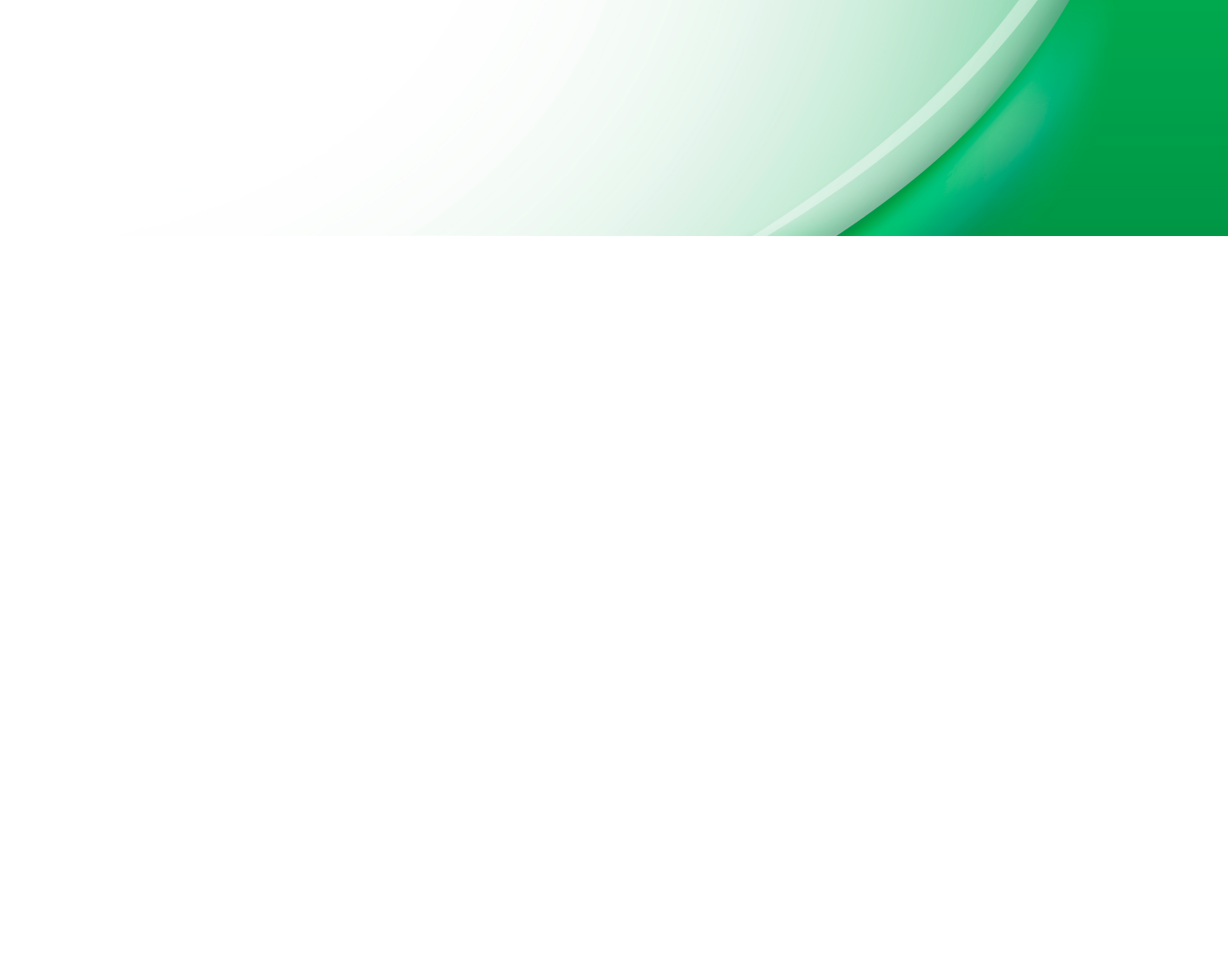
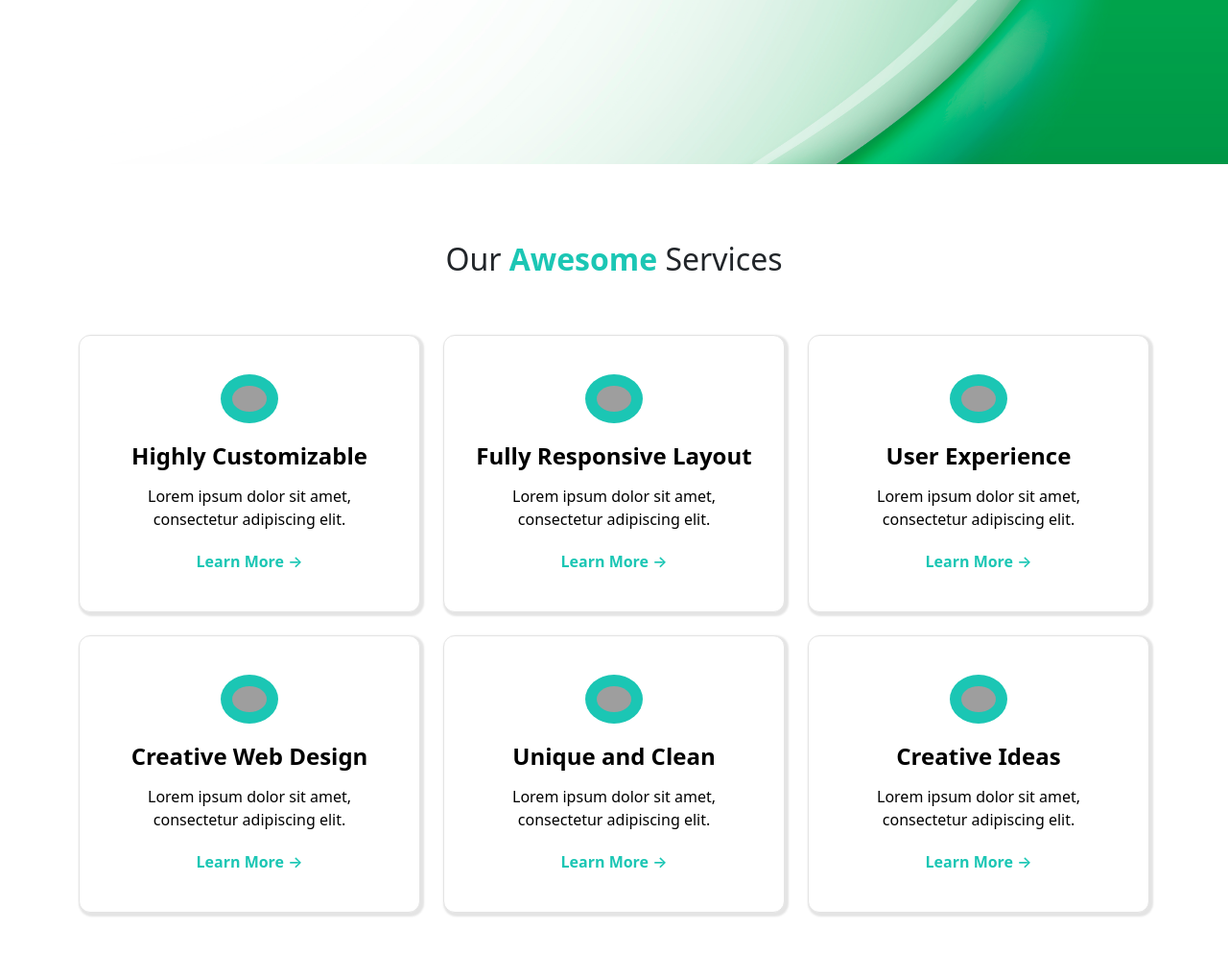
Before and after one commit to pradeebaakairatechnologies-cyber/Template, a plain HTML site: page index.html in a window 1280 px wide. Shown: the part 629-1622 px from the top of the page at 96% size. Before the commit the page ends 875 px from the top, so only its background shows below. Drawn offline with nearby package versions, Linux system fonts and the light colour scheme; grey boxes are pictures that could not be loaded.

Commit message:
added service

```diff
--- a/index.html
+++ b/index.html
@@ -79,12 +79,100 @@
     .head-text{
        color:#1BC6B4;
     }
+
+    .services-section {
+  padding: 80px 0;
+  background: #fff;
+}
+
+.service-card {
+  background: #fff;
+  border-radius: 12px;
+  padding: 40px 25px;
+  text-align: center;
+  transition: 0.3s ease;
+  height: 100%;
+  box-shadow: 2px 2px 2px 2px #e4e4e4;
+  border: 1px solid #e4e4e4;
+}
+
+/* Hover effect - whole card turns green */
+.service-card:hover {
+  transform: translateY(-8px) scale(1.03);
+  box-shadow: 0 10px 25px rgba(0, 0, 0, 0.2);
+  background: #1BC6B4;
+  color: #fff !important;
+  border-color: #1BC6B4;
+}
+
+/* Icon background */
+.service-card img {
+  width: 60px;
+  margin-bottom: 20px;
+  background: #1BC6B4;
+  padding: 12px;
+  border-radius: 50%;
+  transition: 0.3s ease;
+}
+
+/* Icon turns white on hover */
+.service-card:hover img {
+  background: #fff;
+}
+
+/* Title */
+.service-card h4 {
+  font-weight: 700;
+  margin-bottom: 15px;
+  color: #000;
+  transition: 0.3s ease;
+}
+
+/* Title white on hover */
+.service-card:hover h4 {
+  color: #fff;
+}
+
+/* Paragraph text */
+.service-card p {
+  margin-bottom: 20px;
+  color: #000;
+  transition: 0.3s ease;
+}
+
+/* Paragraph turns white on hover */
+.service-card:hover p {
+  color: #fff;
+}
+
+/* Learn more link */
+.learn-more {
+  text-decoration: none;
+  color: #1BC6B4;
+  font-weight: 600;
+  transition: 0.3s ease;
+}
+
+/* Link becomes white on hover */
+.service-card:hover .learn-more {
+  color: #fff;
+}
+
+.section-title {
+  text-align: center;
+  margin-bottom: 60px;
+}
+
+.section-title h2 span {
+  color: #1BC6B4;
+  font-weight: 700;
+}
     </style>
 </head>
 <body>
 
 <!-- HEADER START -->
-<nav class="navbar navbar-expand-lg bg-white shadow-sm py-3" data-aos="fade-down">
+<nav class="navbar navbar-expand-lg bg-white shadow-sm py-3 fixed-top" data-aos="fade-down">
   <div class="container">
 
     <!-- Logo -->
@@ -149,6 +237,81 @@
   </section>
 
 
+  <section class="services-section">
+  <div class="container">
+
+    <!-- Section Header -->
+    <div class="section-title" data-aos="fade-up">
+      <h2>Our <span>Awesome</span> Services</h2>
+
+    </div>
+
+    <div class="row g-4">
+
+      <!-- Service Item 1 -->
+      <div class="col-lg-4 col-md-6" data-aos="fade-up" data-aos-delay="100">
+        <div class="service-card">
+          <img src="https://cdn-icons-png.flaticon.com/512/3524/3524659.png" alt="icon">
+          <h4>Highly Customizable</h4>
+          <p>Lorem ipsum dolor sit amet, consectetur adipiscing elit.</p>
+          <a href="#" class="learn-more">Learn More →</a>
+        </div>
+      </div>
+
+      <!-- Service Item 2 -->
+      <div class="col-lg-4 col-md-6" data-aos="fade-up" data-aos-delay="200">
+        <div class="service-card">
+          <img src="https://cdn-icons-png.flaticon.com/512/1048/1048953.png" alt="icon">
+          <h4>Fully Responsive Layout</h4>
+          <p>Lorem ipsum dolor sit amet, consectetur adipiscing elit.</p>
+          <a href="#" class="learn-more">Learn More →</a>
+        </div>
+      </div>
+
+      <!-- Service Item 3 -->
+      <div class="col-lg-4 col-md-6" data-aos="fade-up" data-aos-delay="300">
+        <div class="service-card">
+          <img src="https://cdn-icons-png.flaticon.com/512/747/747376.png" alt="icon">
+          <h4>User Experience</h4>
+          <p>Lorem ipsum dolor sit amet, consectetur adipiscing elit.</p>
+          <a href="#" class="learn-more">Learn More →</a>
+        </div>
+      </div>
+
+      <!-- Service Item 4 -->
+      <div class="col-lg-4 col-md-6" data-aos="fade-up" data-aos-delay="400">
+        <div class="service-card">
+          <img src="https://cdn-icons-png.flaticon.com/512/1828/1828884.png" alt="icon">
+          <h4>Creative Web Design</h4>
+          <p>Lorem ipsum dolor sit amet, consectetur adipiscing elit.</p>
+          <a href="#" class="learn-more">Learn More →</a>
+        </div>
+      </div>
+
+      <!-- Service Item 5 -->
+      <div class="col-lg-4 col-md-6" data-aos="fade-up" data-aos-delay="500">
+        <div class="service-card">
+          <img src="https://cdn-icons-png.flaticon.com/512/1828/1828673.png" alt="icon">
+          <h4>Unique and Clean</h4>
+          <p>Lorem ipsum dolor sit amet, consectetur adipiscing elit.</p>
+          <a href="#" class="learn-more">Learn More →</a>
+        </div>
+      </div>
+
+      <!-- Service Item 6 -->
+      <div class="col-lg-4 col-md-6" data-aos="fade-up" data-aos-delay="600">
+        <div class="service-card">
+          <img src="https://cdn-icons-png.flaticon.com/512/833/833472.png" alt="icon">
+          <h4>Creative Ideas</h4>
+          <p>Lorem ipsum dolor sit amet, consectetur adipiscing elit.</p>
+          <a href="#" class="learn-more">Learn More →</a>
+        </div>
+      </div>
+
+    </div>
+  </div>
+</section>
+
   <!-- Scripts -->
   <script src="https://cdn.jsdelivr.net/npm/bootstrap@5.3.2/dist/js/bootstrap.bundle.min.js"></script>
   <script src="https://unpkg.com/aos@2.3.1/dist/aos.js"></script>
```
